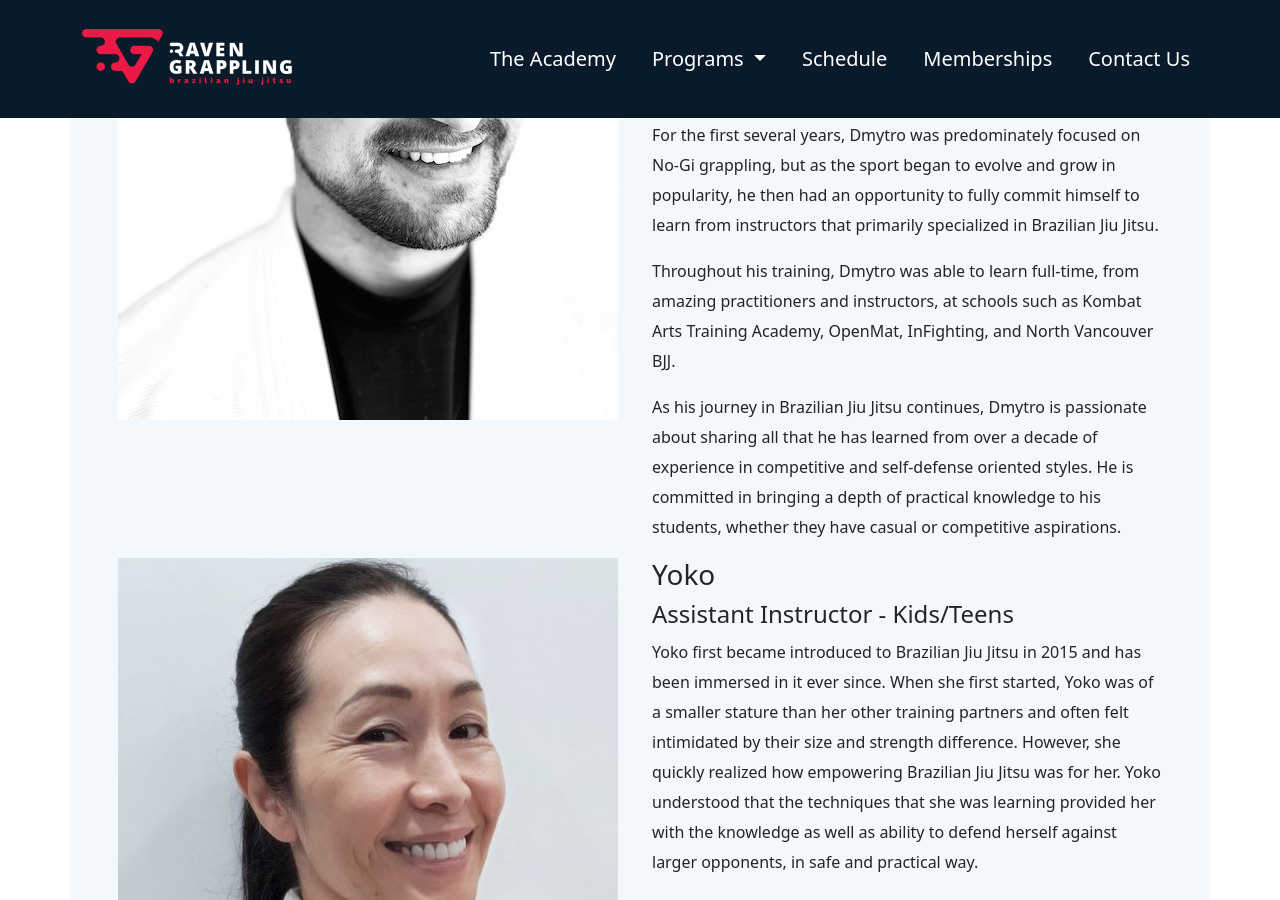
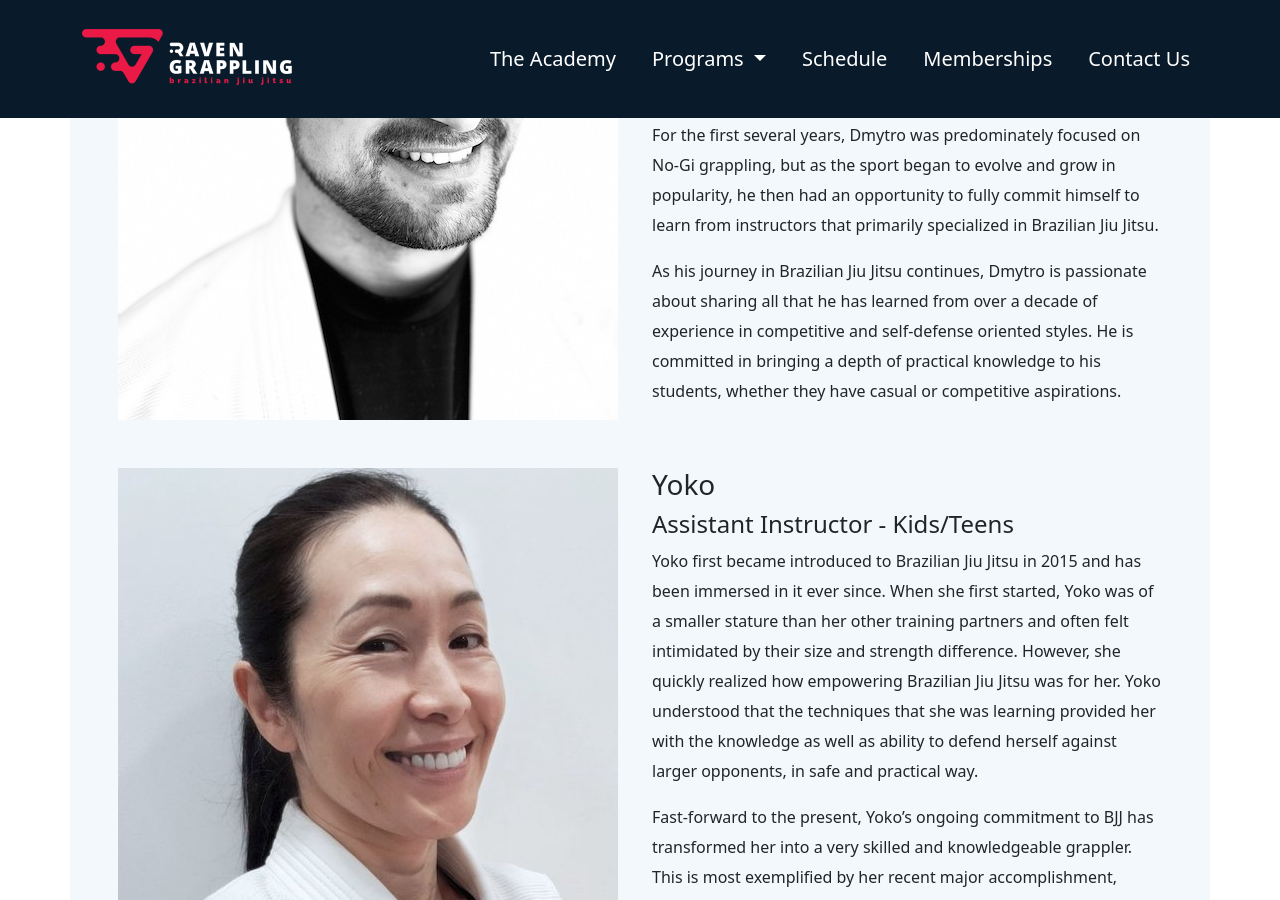
Before and after one commit to RavenGrappling/RavenGrappling.github.io, a Jekyll site: the page built from academy.md, in a window 1280 px wide and 900 px high, scrolled down 1022 px. Built offline with Jekyll 4.4.1, drawn with Linux system fonts in a browser that asks for light colours.

Commit message:
Update academy.md

```diff
--- a/academy.md
+++ b/academy.md
@@ -44,9 +44,6 @@
         For the first several years, Dmytro was predominately focused on No-Gi grappling, but as the sport began to evolve and grow in popularity, he then had an opportunity to fully commit himself to learn from instructors that primarily specialized in Brazilian Jiu Jitsu.
       </p>
       <p>
-        Throughout his training, Dmytro was able to learn full-time, from amazing practitioners and instructors, at schools such as Kombat Arts Training Academy, OpenMat, InFighting, and North Vancouver BJJ.
-      </p>
-      <p>
         As his journey in Brazilian Jiu Jitsu continues, Dmytro is passionate about sharing all that he has learned from over a decade of experience in competitive and self-defense oriented styles. He is committed in bringing a depth of practical knowledge to his students, whether they have casual or competitive aspirations.
       </p>
     </div>
```
